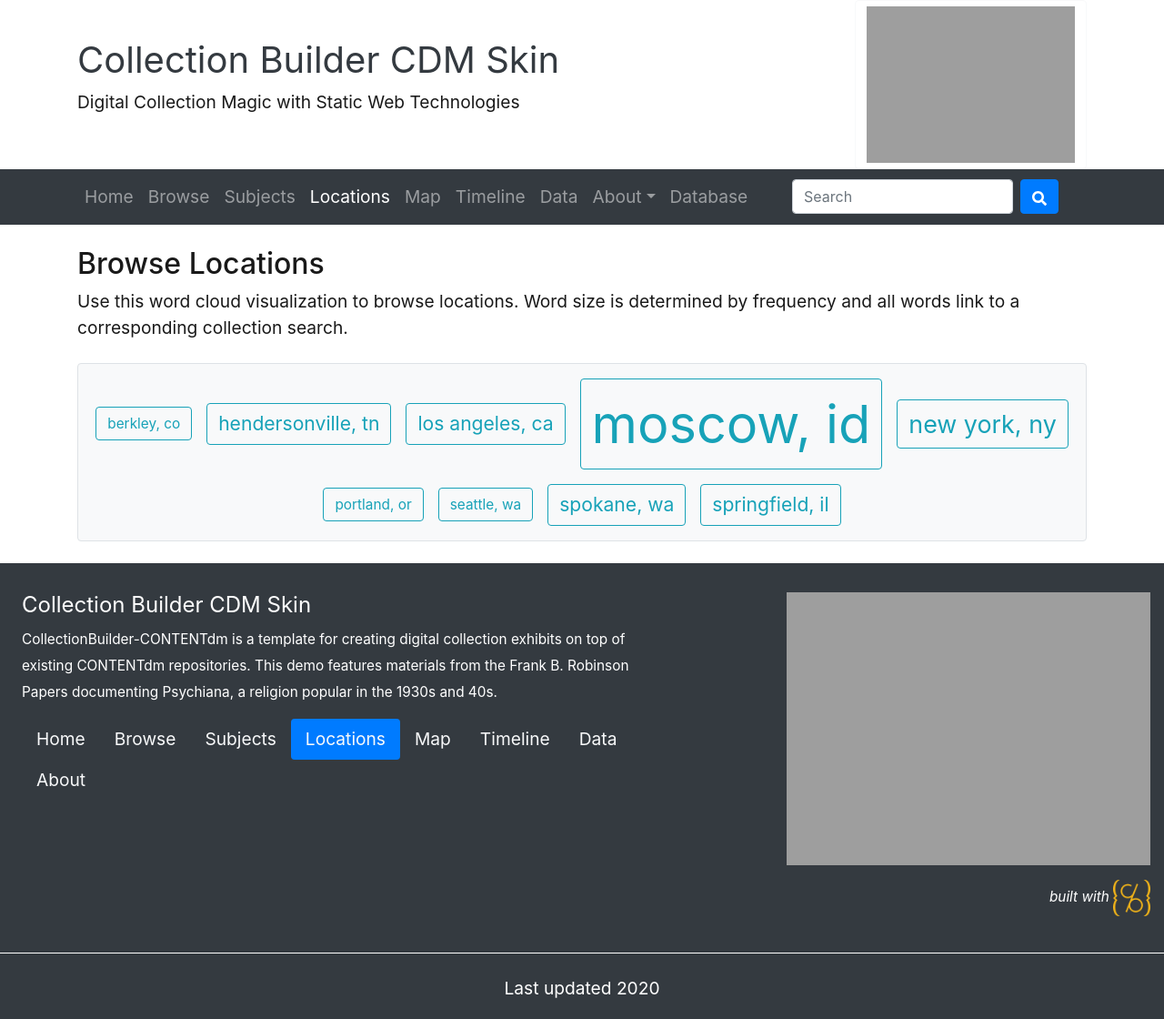
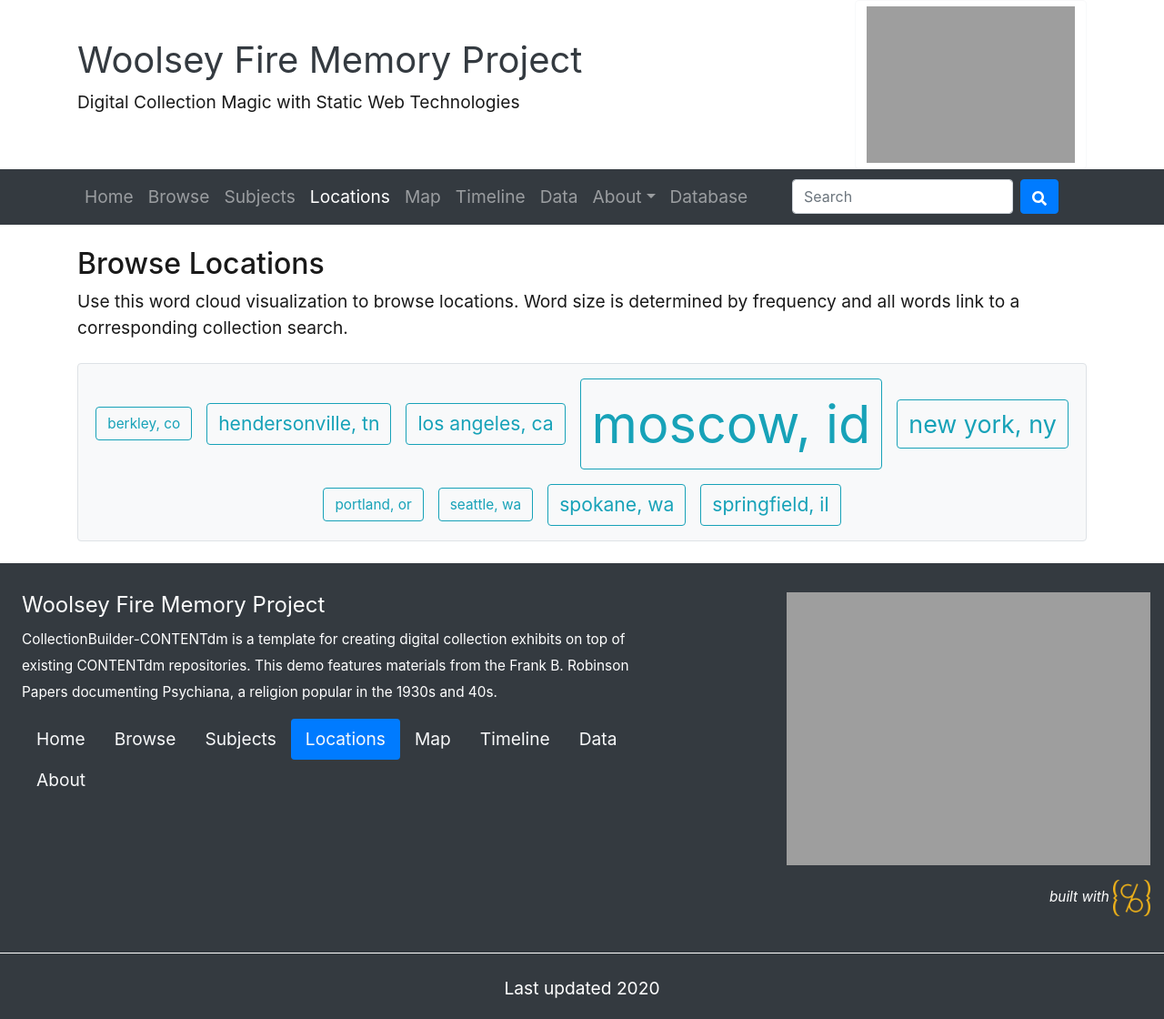
Before and after one commit to ams118/woolsey_test, a Jekyll site: the page built from pages/locations.md, in a window 1280 px wide. Shown: the whole page at 91% size. Built offline with Jekyll 4.4.1, drawn with Linux system fonts in a browser that asks for light colours.

Commit message:
Update _config.yml
Changed site title

```diff
--- a/_config.yml
+++ b/_config.yml
@@ -18,7 +18,7 @@ source-code: https://github.com/CollectionBuilder
 # SITE SETTINGS
 #
 # title of site appears in banner
-title: Collection Builder CDM Skin
+title: Woolsey Fire Memory Project
 # tagline, a short phrase that will appear throughout the site in the top banner
 tagline: Digital Collection Magic with Static Web Technologies
 # description appears in meta tags and other locations
```
